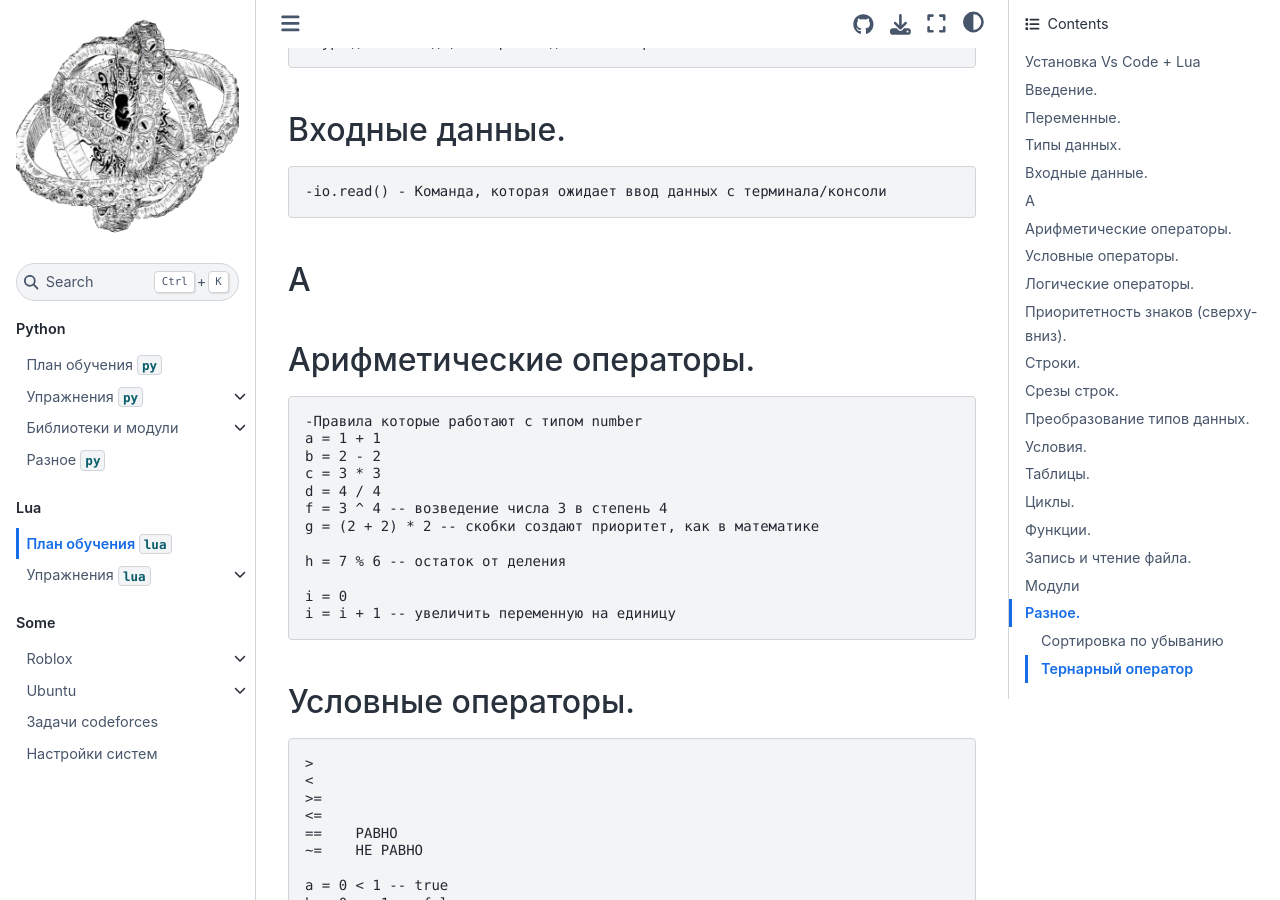
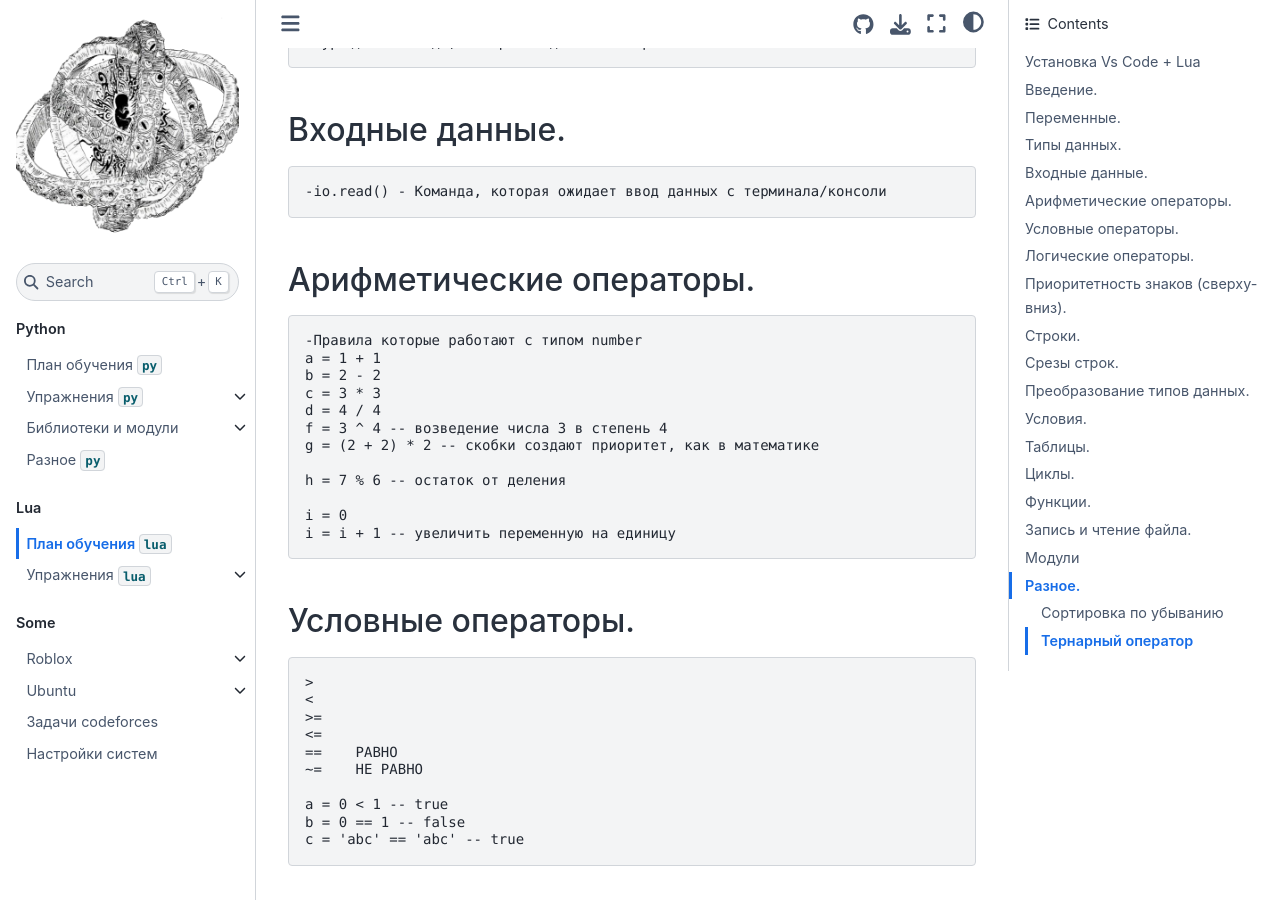
Before and after one commit to your-teach/faithpages, a Jupyter Book: the page built from Lua/study-plan-lua.md, in a window 1280 px wide and 900 px high, scrolled down 2072 px. Built offline with Jupyter Book 1.0.4 settings and Sphinx 7.4.7 and the Sphinx Book theme 1.1.4, drawn with Linux system fonts in a browser that asks for light colours; pages that are not in the unit, such as notebooks, are missing from menus.

```diff
--- a/Lua/study-plan-lua.md
+++ b/Lua/study-plan-lua.md
@@ -90,8 +90,6 @@ https://ru.wikibooks.org/wiki/Lua/Типы_данных
 
 ## Входные данные.
     -io.read() - Команда, которая ожидает ввод данных с терминала/консоли
-
-## A
 
 ## Арифметические операторы.
     -Правила которые работают с типом number
```
